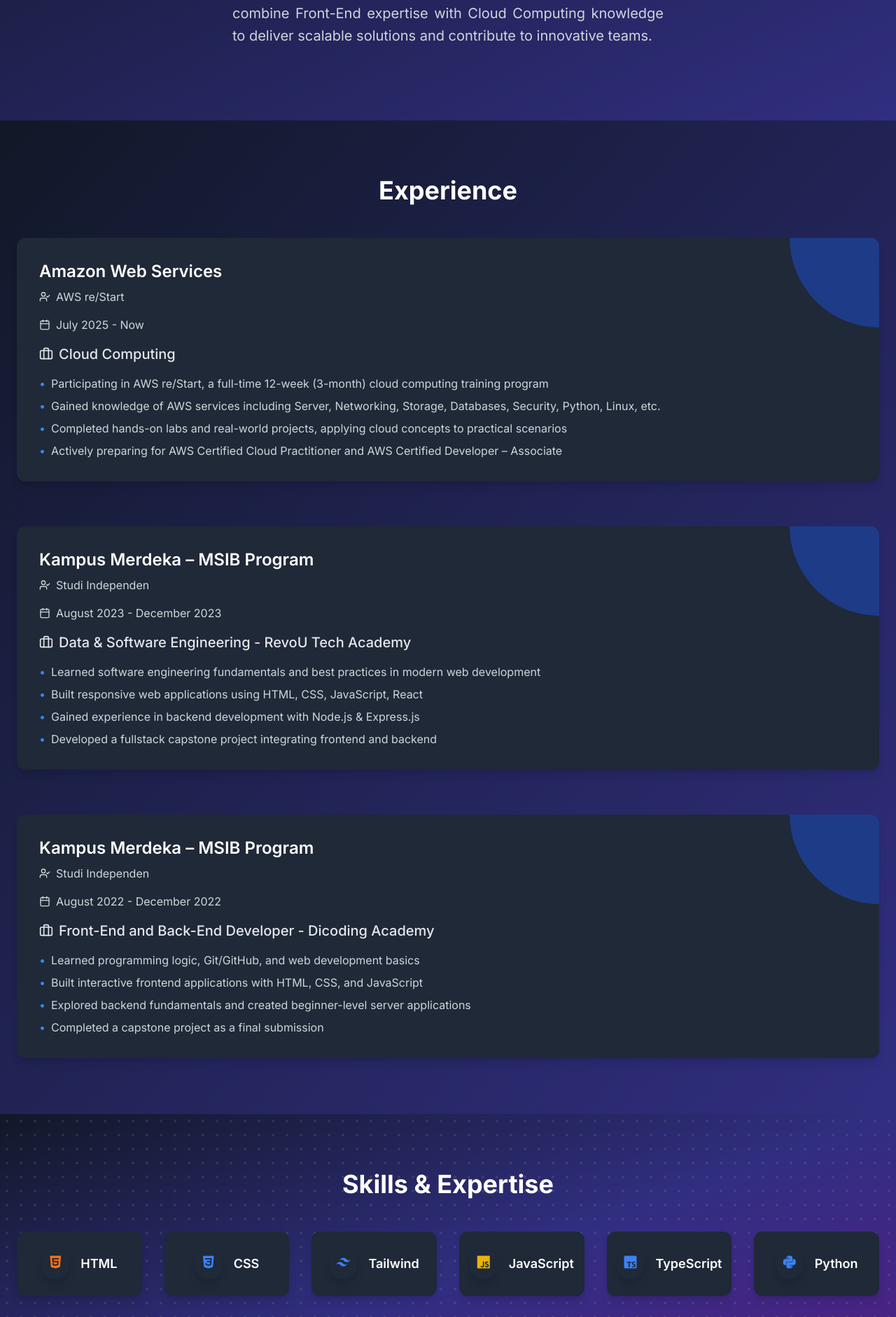
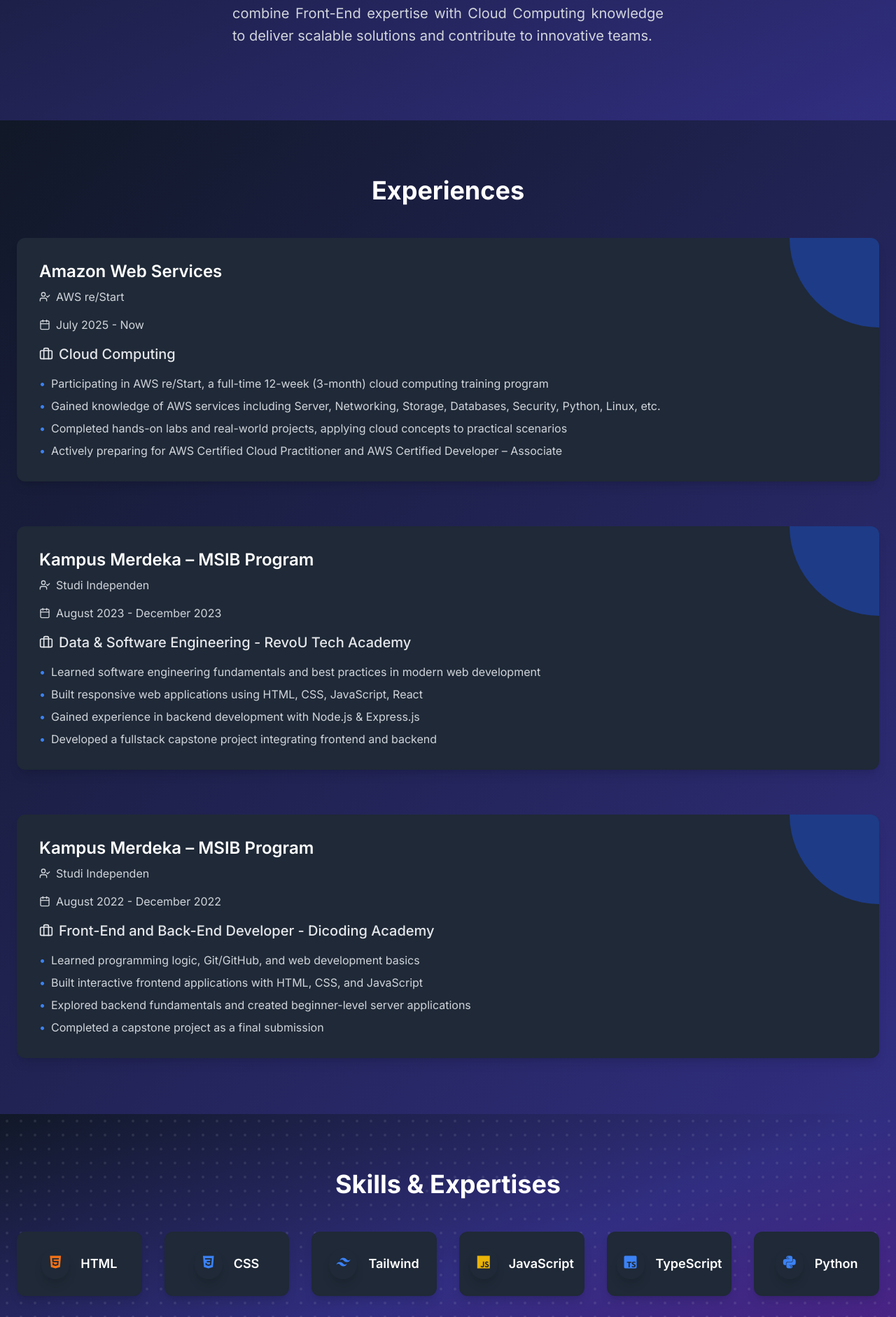
Before and after one commit to alfarosiregar/portofolio, a Next.js app: page / in a window 1280 px wide. Shown: the part 1266-3148 px from the top of the page at 70% size. Built offline with nearby package versions, Linux system fonts and the light colour scheme.

Commit message:
update skills and experiences

```diff
--- a/src/components/fragments/Experiences.tsx
+++ b/src/components/fragments/Experiences.tsx
@@ -48,7 +48,7 @@
       className="py-20 bg-gradient-to-br from-blue-50 to-indigo-100 dark:from-gray-900 dark:to-indigo-900 transition-colors duration-300 overflow-hidden relative"
     >
       <div className="container mx-auto px-6 relative z-10">
-        <AnimatedSectionHeader title="Experience" />
+        <AnimatedSectionHeader title="Experiences" />
         <div className="space-y-16">
           {experiences.map((exp, index) => (
             <motion.div
--- a/src/components/fragments/Skills.tsx
+++ b/src/components/fragments/Skills.tsx
@@ -98,7 +98,7 @@
       </div>
 
       <div className="container mx-auto px-6 relative z-10">
-        <AnimatedSectionHeader title="Skills & Expertise" />
+        <AnimatedSectionHeader title="Skills & Expertises" />
         <div className="grid grid-cols-1 md:grid-cols-2 lg:grid-cols-5 xl:grid-cols-6 gap-8">
           {skills.map((skill, index) => (
             <motion.div
```
